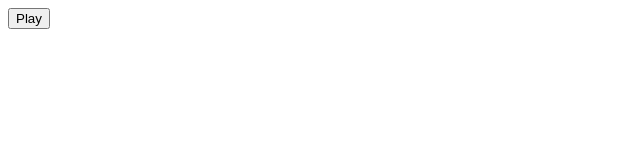
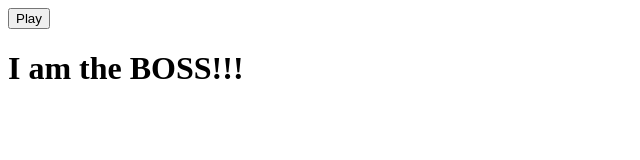
Before and after one commit to kredoy/new, a plain HTML site: page index.html in a window 1280 px wide. Shown: the whole page, without its empty margins (0-640 px from the left). Drawn offline with Linux system fonts and the light colour scheme.

Commit message:
new change

```diff
--- a/index.html
+++ b/index.html
@@ -8,5 +8,6 @@
 </head>
 <body>
     <button>Play</button>
+    <h1>I am the BOSS!!!</h1>
 </body>
 </html>
```
